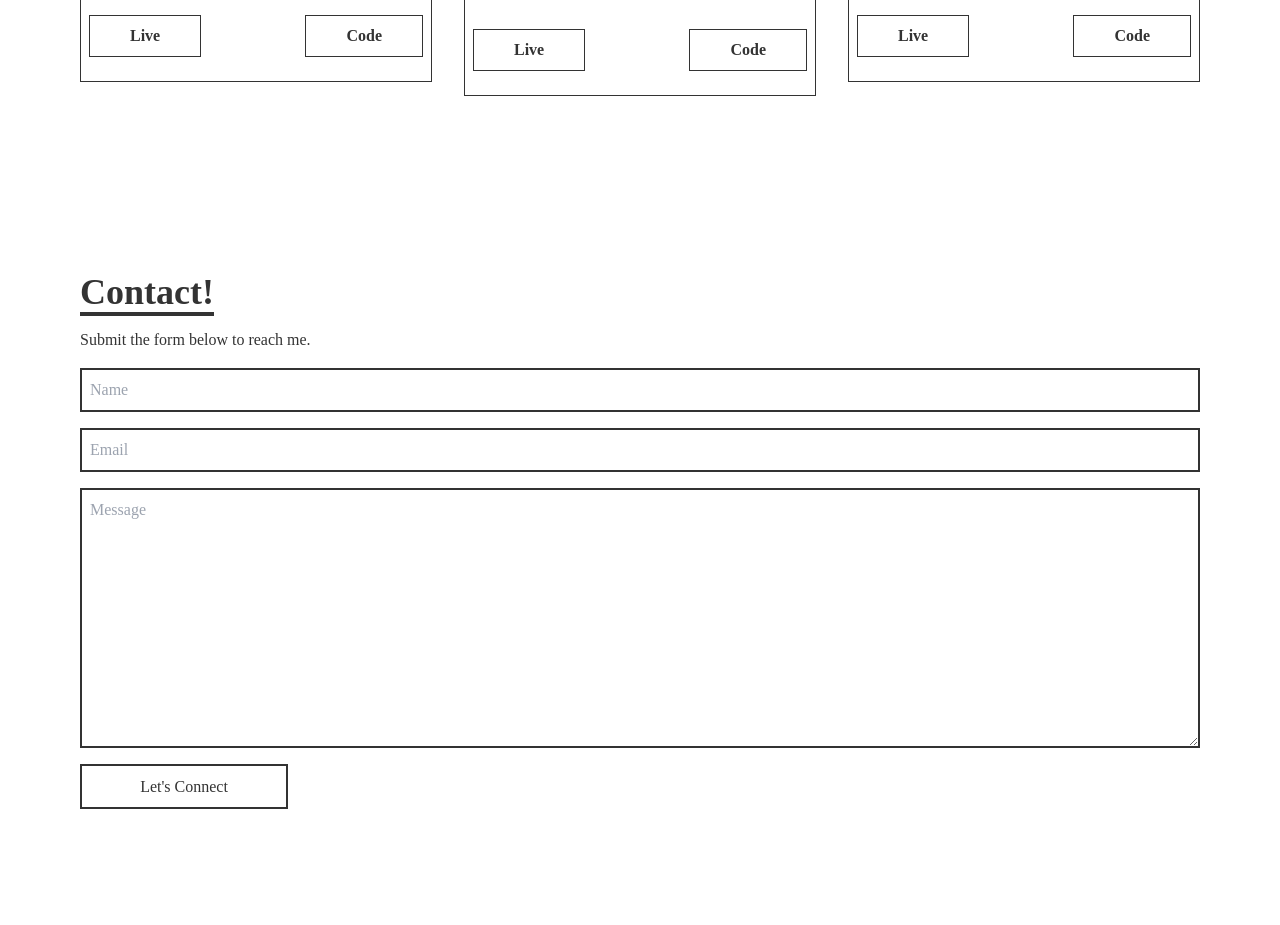
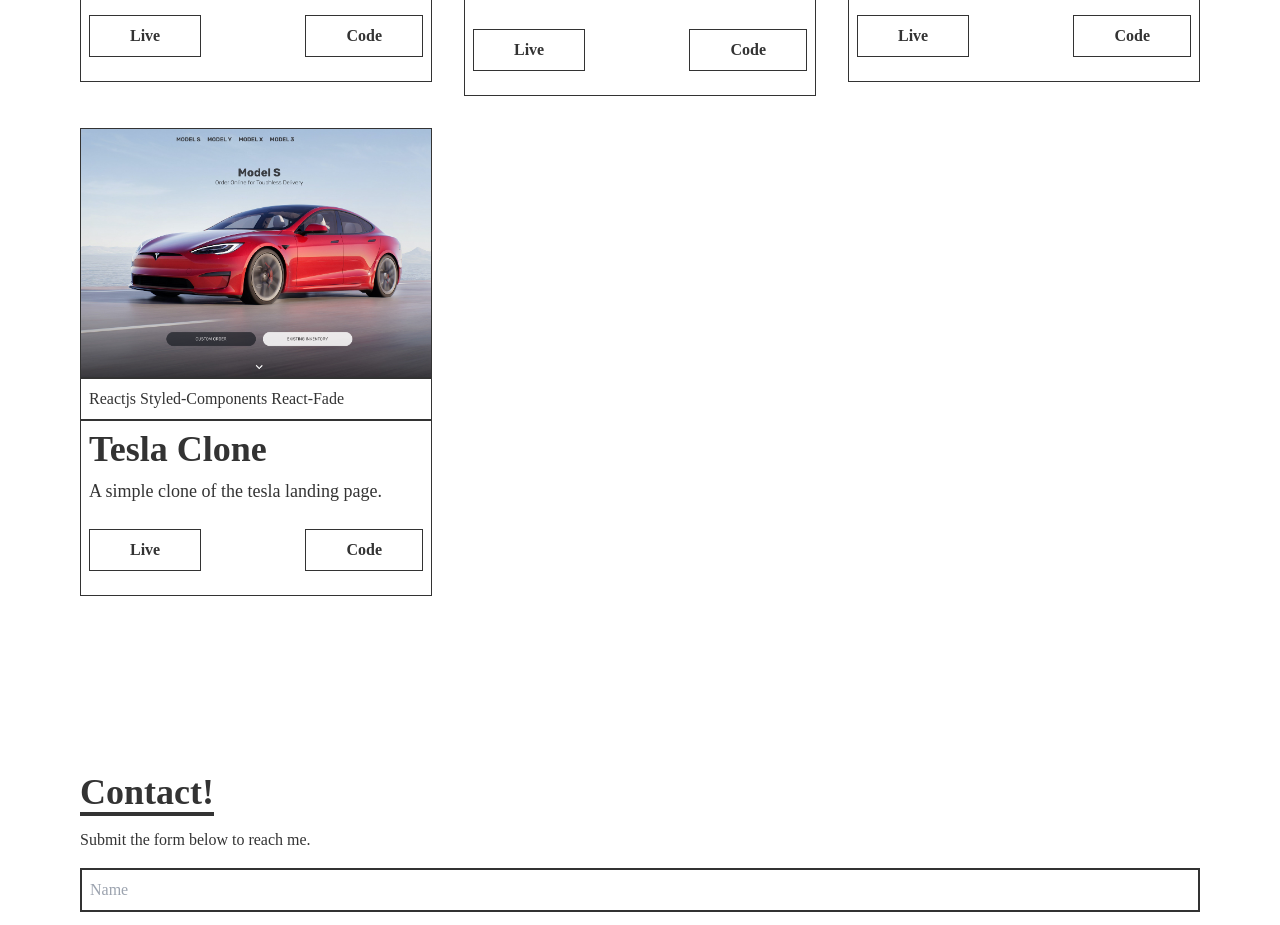
Before and after one commit to artofnuel/portfolio-site, a React (Create React App) app: page / in a window 1280 px wide. Shown: the part 2500-3425 px from the top of the page. Before the commit the page ends 3389 px from the top, so only its background shows below. Built offline with nearby package versions, Linux system fonts and the light colour scheme.

Commit message:
Added New Project
Image and WorkData array updated.

```diff
--- a/src/components/WorkData.js
+++ b/src/components/WorkData.js
@@ -1,6 +1,7 @@
 import dataImg from '../assets/datafinance.png'
 import theFlix from '../assets/theflix.png'
 import weather from '../assets/weather.png'
+import tesla from '../assets/tesla-clone.png'
 
 export const data = [
     // data finance website
@@ -32,5 +33,14 @@
         Just search a city or country.`,
         live: 'https://nextjs-weatherapp-beta.vercel.app/',
         code: 'https://github.com/artofnuel/nextjs-weatherapp'
-    }
+    },
+    // tesla clone
+    {
+        image: tesla,
+        tools: `Reactjs Styled-Components React-Fade`,
+        title: 'Tesla Clone',
+        description: `A simple clone of the tesla landing page.`,
+        live: 'https://tesla-clone-seven-omega.vercel.app/',
+        code: 'https://github.com/artofnuel/tesla-clone'
+    },
 ]
```
Also changed, not shown: src/assets/tesla-clone.png (added).
